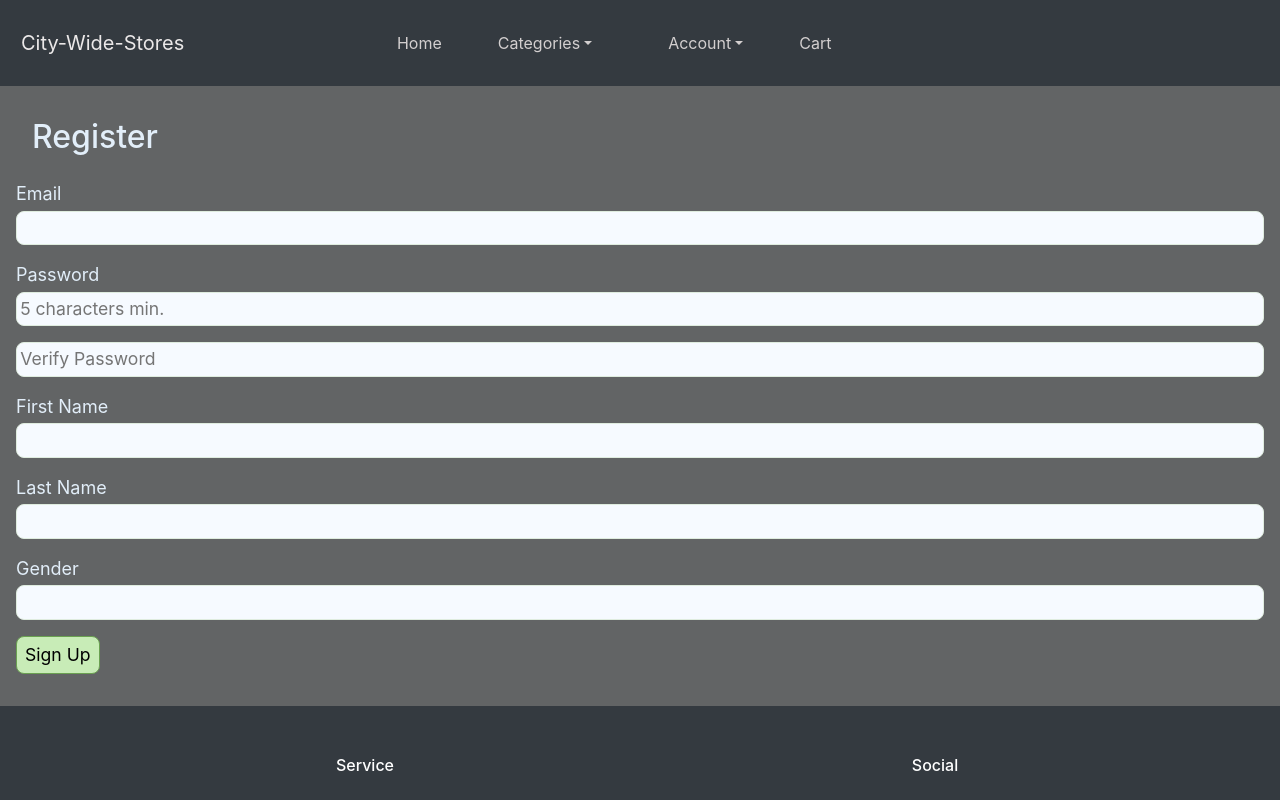
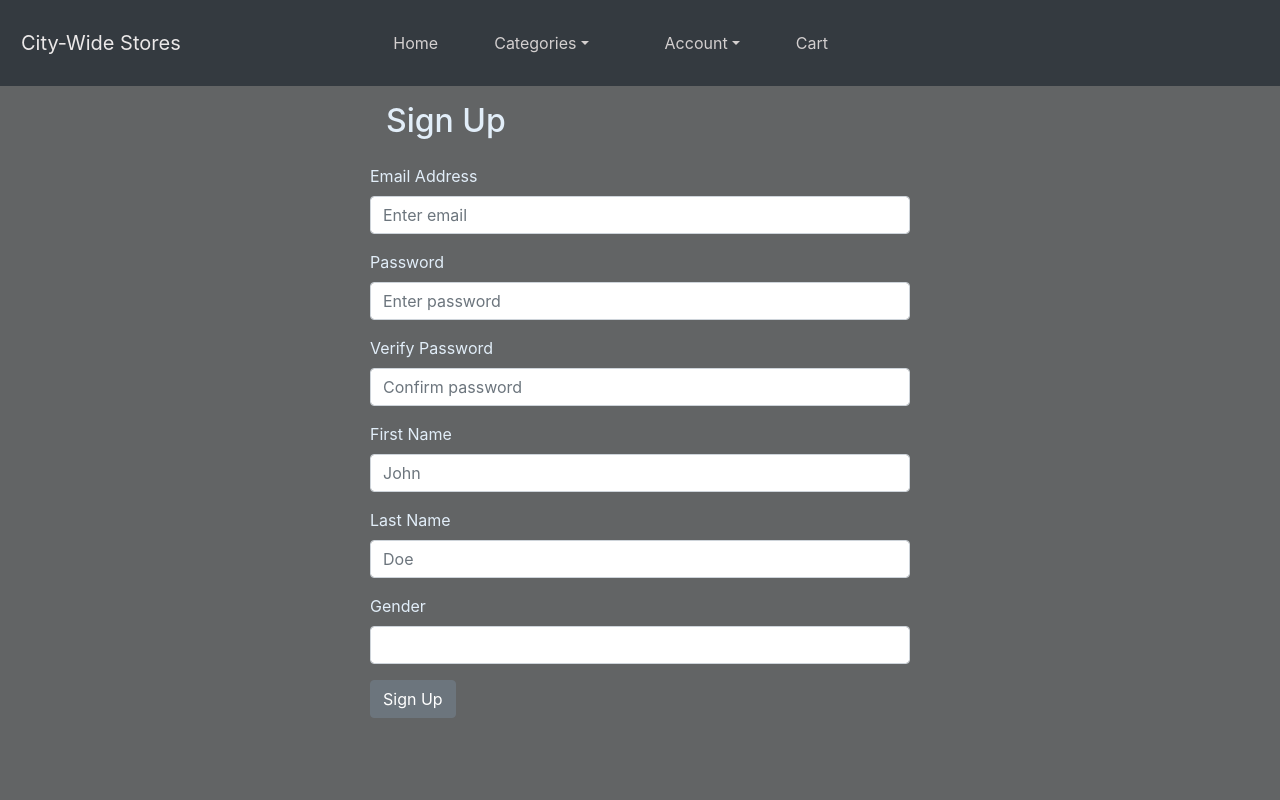
Before and after one commit to Kizito007/city-w.s-client, a React (Create React App) app: page /register in a window 1280 px wide. Shown: the top 800 px of the page. Built offline with nearby package versions, Linux system fonts and the light colour scheme; no server answers.

Commit message:
Refactored login and sign up page

```diff
--- /dev/null
+++ b/src/components/Auth/FormContainer.js
@@ -0,0 +1,16 @@
+import React from "react"
+import { Container, Row, Col } from "react-bootstrap"
+
+const FormContainer = ({ children }) => {
+    return (
+        <Container>
+            <Row className="justify-content-md-center">
+                <Col xs={12} md={6}>
+                    {children}
+                </Col>
+            </Row>
+        </Container>
+    )
+}
+
+export default FormContainer
--- a/src/components/Auth/Login.jsx
+++ b/src/components/Auth/Login.jsx
@@ -1,8 +1,10 @@
 import React, { useState, useContext, useEffect } from "react"
 import UserContext from "../context/UserContext"
 import { useHistory, Link } from "react-router-dom"
+import { Form, Button, Row, Col } from "react-bootstrap"
 import Spinner from "../Misc/Spinner"
-import "./auth.css"
+import FormContainer from "./FormContainer"
+// import "./auth.css"
 import Axios from "axios"
 import ErrorNotice from "../Misc/ErrorNotice"
 
@@ -41,38 +43,45 @@ export default function Login () {
         }
     }
     return (
-        <div className="page">
-            <h2 style={{ padding: '1rem' }}>Login</h2>
+        <FormContainer>
+            <h2 style={{ padding: '1rem' }}>Sign In</h2>
             {
                 error && <ErrorNotice message={error} clearError={() => setError(undefined)} />
             }
-            <form className="form" onSubmit={submit} style={{height: "100vh"}}>
-                <label htmlFor="login-email">Email: </label>
-                <input
-                    id="login-email"
-                    type="email"
-                    onChange={e => setEmail(e.target.value)}
-                />
-
-                <label htmlFor="login-password">Password: </label>
-                <input
-                    id="login-password"
-                    type="password"
-                    onChange={e => setPassword(e.target.value)}
-                />
+            <Form onSubmit={submit} style={{height: "100vh"}}>
+                <Form.Group controlId="email">
+                    <Form.Label> Email Address </Form.Label>
+                    <Form.Control
+                        type="email"
+                        placeholder="Enter email"
+                        onChange={e => setEmail(e.target.value)}
+                    ></Form.Control>
+                </Form.Group>
+                <Form.Group controlId="password">
+                    <Form.Label> Password </Form.Label>
+                    <Form.Control
+                        type="password"
+                        placeholder="Enter password"
+                        onChange={e => setPassword(e.target.value)}
+                    ></Form.Control>
+                </Form.Group>
                 {
                     isLoading ?
                     <>
                         <span> <Spinner/> </span> <br/>
                     </> : null
                 }
-                <input type="submit" value="Log In" />
-              <div> <br/> <br/>
-                <p style={{ fontSize: "18px" }} >Don't have an account?</p>
-                <p> <Link className="reg-link"to="/register">Sign Up</Link> </p>
-            </div>
-            </form> <br/>
+                <Button type="submit" variant="secondary">
+                    Login
+                </Button>
+                <Row className="py-3">
+                    <Col>
+                        New Customer? {" "}
+                        <Link className="reg-link" to="/register">Register</Link>
+                    </Col>
+                </Row>
+            </Form> <br/>
 
-        </div>
+        </FormContainer>
     )
 }
--- a/src/components/Auth/Register.jsx
+++ b/src/components/Auth/Register.jsx
@@ -1,8 +1,10 @@
 import React, { useState, useContext } from "react"
+import { Form, Button } from "react-bootstrap"
 import UserContext from "../context/UserContext"
 import { useHistory } from "react-router-dom"
 import Spinner from "../Misc/Spinner"
 import "./auth.css"
+import FormContainer from "./FormContainer"
 // import PhoneInput from "react-phone-number-input"
 import Axios from "axios"
 import ErrorNotice from "../Misc/ErrorNotice"
@@ -53,69 +55,73 @@ export default function Register () {
     }
 
     return (
-        <div className="page">
-            <h2 style={{ padding: '1rem' }}>Register</h2>
+        <FormContainer>
+            <h2 style={{ padding: '1rem' }}>Sign Up</h2>
             {
                 error && <ErrorNotice message={error} clearError={() => setError(undefined)} />
             }
-            <form className="form" onSubmit={submit}>
-                <label htmlFor="register-email">Email </label>
-                <input
-                    id="register-email"
+            <Form onSubmit={submit} style={{height: "100vh"}}>
+                <Form.Group controlId="email">
+                    <Form.Label> Email Address </Form.Label>
+                    <Form.Control
                         type="email"
-                    required
+                        placeholder="Enter email"
                         onChange={e => setEmail(e.target.value)}
-                />
-
-                <label htmlFor="register-password">Password </label>
-                <input
-                    id="register-password"
+                    ></Form.Control>
+                </Form.Group>
+                <Form.Group controlId="password">
+                    <Form.Label> Password </Form.Label>
+                    <Form.Control
                         type="password"
-                    required
-                    placeholder= "5 characters min."
+                        placeholder="Enter password"
                         onChange={e => setPassword(e.target.value)}
-                />
-                <input
-                    placeholder="Verify Password"
+                    ></Form.Control>
+                </Form.Group>
+                <Form.Group controlId="passwordCheck">
+                    <Form.Label> Verify Password </Form.Label>
+                    <Form.Control
                         type="password"
+                        placeholder="Confirm password"
                         required
                         onChange={e => setPasswordCheck(e.target.value)}
-                />
-
-                <label htmlFor="register-firstName">First Name </label>
-                <input
-                    id="register-firstName"
+                    ></Form.Control>
+                </Form.Group>
+                <Form.Group controlId="firstName">
+                    <Form.Label> First Name </Form.Label>
+                    <Form.Control
                         type="text"
+                        placeholder="John"
                         required
                         onChange={e => setFirstName(e.target.value)}
-                />
-                <label htmlFor="register-lastName">Last Name </label>
-                <input
-                    id="register-lastName"
+                    ></Form.Control>
+                </Form.Group>
+                <Form.Group controlId="lastName">
+                    <Form.Label> Last Name </Form.Label>
+                    <Form.Control
                         type="text"
+                        placeholder="Doe"
                         required
                         onChange={e => setLastName(e.target.value)}
-                />
-                {/* <PhoneInput
-                    defaultCountry="NG"
-                    value={cell_no}
-                    placeholder="Enter mobile number"
-                    onChange={setMobileNumber}
-                /> */}
-                <label htmlFor="gender">Gender </label>
-                <input
-                    id="gender"
+                    ></Form.Control>
+                </Form.Group>
+                <Form.Group controlId="gender">
+                    <Form.Label> Gender </Form.Label>
+                    <Form.Control
                         type="text"
+                        // placeholder=""
                         onChange={e => setGender(e.target.value)}
-                />
+                    ></Form.Control>
+                </Form.Group>
                 {
                     isLoading ?
                     <>
                         <span> <Spinner/> </span> <br/>
                     </> : null
                 }
-                <input type="submit" value="Sign Up" />
-            </form>
-        </div>
+                <Button type="submit" variant="secondary">
+                    Sign Up
+                </Button>
+            </Form>
+        </FormContainer>
     )
 }
--- a/src/components/Auth/auth.css
+++ b/src/components/Auth/auth.css
@@ -47,12 +47,13 @@ textarea {
     font-size: 1.1rem;
 }
 .reg-link {
-    color: #96d123;
+    color: #42cdec;
     text-decoration: none;
     font-size: 1.1rem;
 }
 .reg-link:hover {
-    color: #486e36;
+    color: #31b4d1;
+    text-decoration: none;
 }
 .form input:focus {
     border: 1px solid rgb(38, 228, 187);
--- a/src/components/layout/Header.jsx
+++ b/src/components/layout/Header.jsx
@@ -4,7 +4,7 @@ import { Navbar, Nav, NavDropdown } from "react-bootstrap"
 const Header = () => {
     return <header>
         <Navbar bg="dark" expand="lg" className="color-nav">
-        <Navbar.Brand href="#home">City-Wide-Stores</Navbar.Brand>
+        <Navbar.Brand href="#home">City-Wide Stores</Navbar.Brand>
         <Navbar.Toggle aria-controls="basic-navbar-nav" />
         <Navbar.Collapse id="basic-navbar-nav">
             <Nav className="mr-auto">
@@ -16,8 +16,8 @@ const Header = () => {
             <NavDropdown title="Account" id="basic-nav-dropdown" style={{ marginLeft: "20px" }}>
                 <NavDropdown.Item href="/login">Login</NavDropdown.Item>
                 <NavDropdown.Item href="/register">Sign Up</NavDropdown.Item>
-                <NavDropdown.Divider />
-                <NavDropdown.Item href="#action/3.4">Admin</NavDropdown.Item>
+                {/* <NavDropdown.Divider />
+                <NavDropdown.Item href="#action/3.4">Admin</NavDropdown.Item> */}
             </NavDropdown>
             <Nav.Link href="#home">Cart</Nav.Link>
             </Nav>
```
Lines whose indentation alone changed are shown as unchanged.
